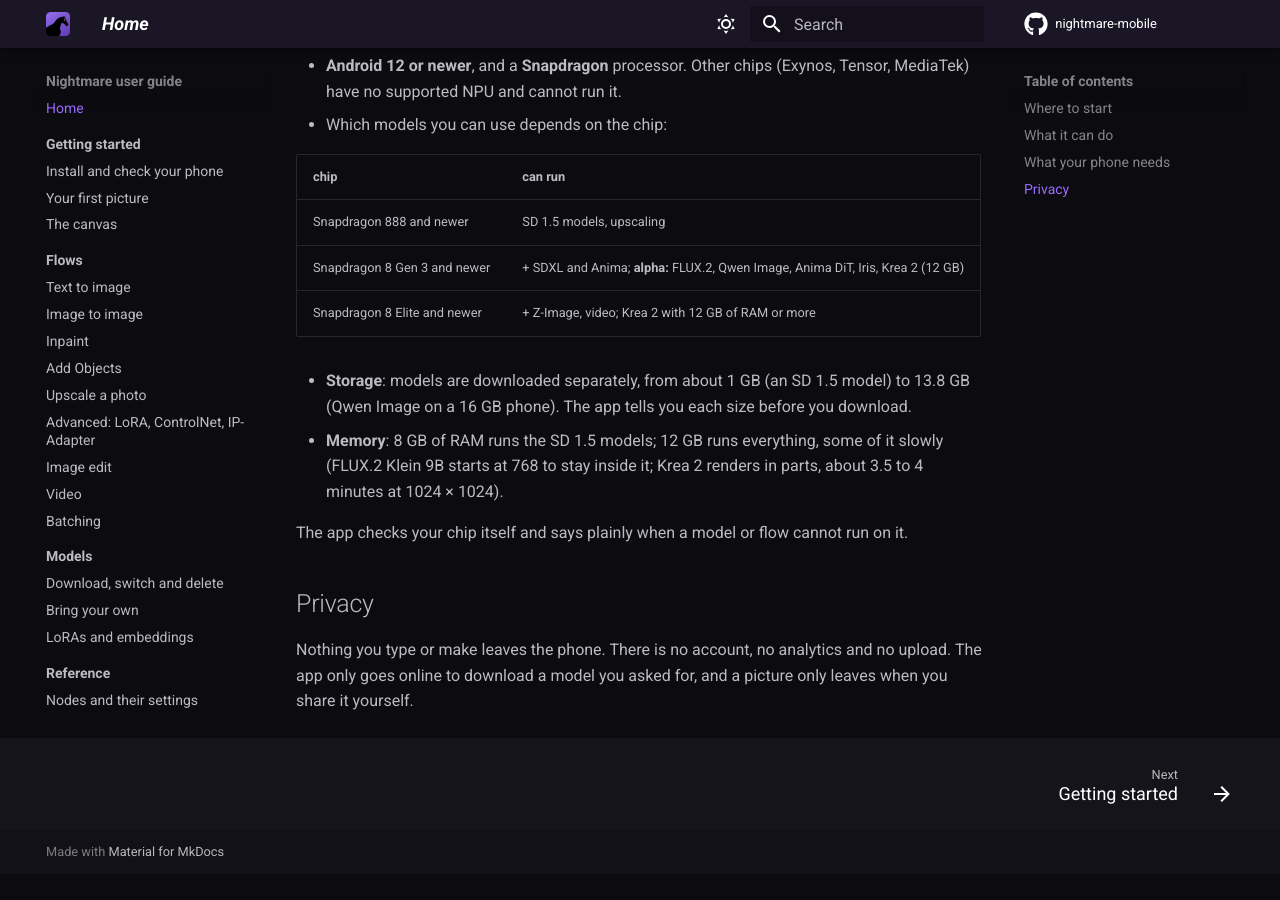
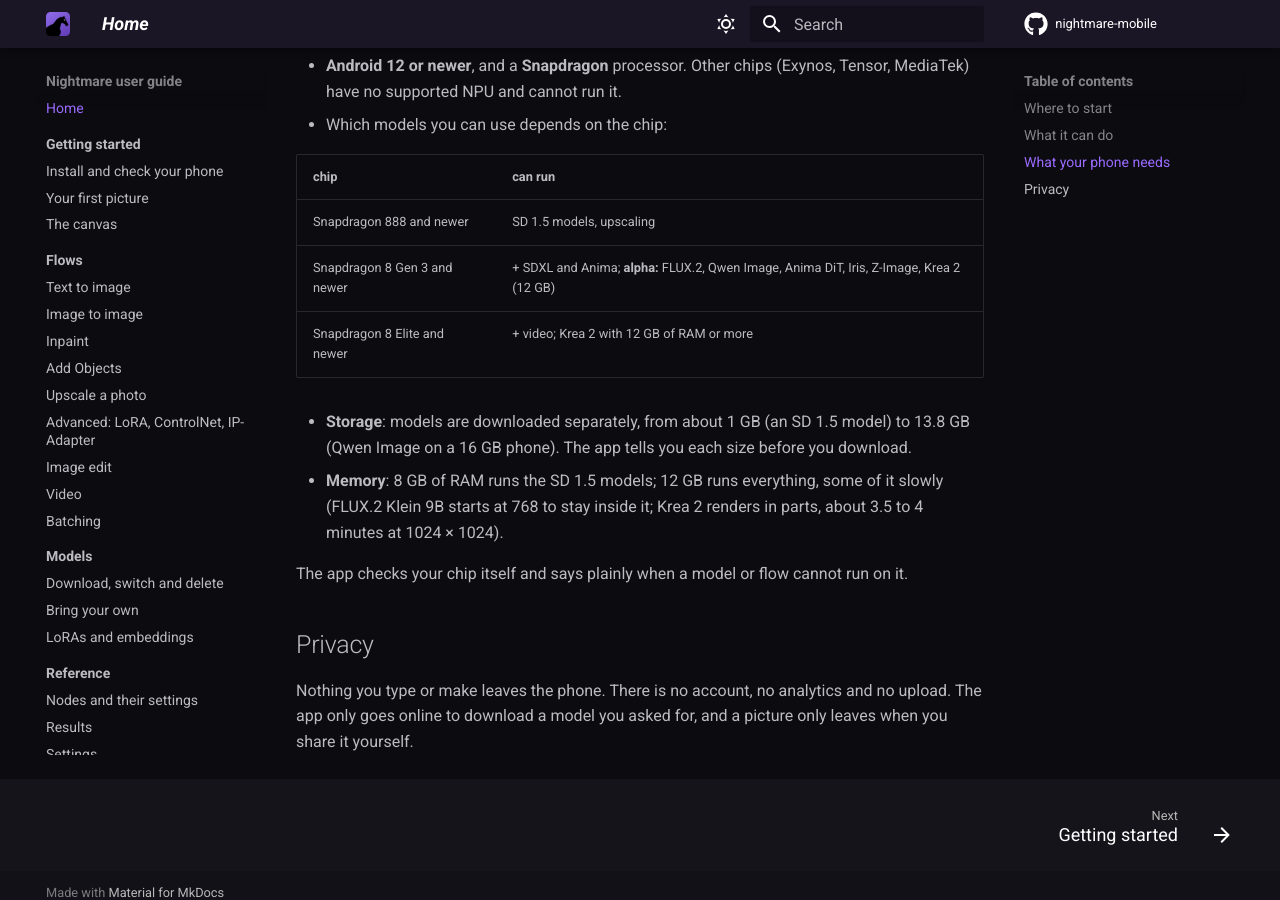
Before and after one commit to AbrahamPaulJ/nightmare-mobile, an MkDocs documentation site: the page built from guide/pages/index.md, in a window 1280 px wide and 900 px high, scrolled down 2164 px. Built offline with MkDocs 1.6.1 and Material for MkDocs 9.7.7, drawn with Linux system fonts in a browser that asks for light colours; comment, search, counter and statistics services are not loaded; before the commit the page ends 3038 px from its top, so only the background shows below that.

Commit message:
README/guide: Z-Image Turbo on 8 Gen 3
Co-Authored-By: Claude Opus 5.5 <noreply@anthropic.com>
Claude-Session: https://claude.ai/code/session_01QvkpwW2FCqAigWmKCkXSBB

```diff
--- a/guide/pages/index.md
+++ b/guide/pages/index.md
@@ -59,8 +59,8 @@ step.
 | chip | can run |
 |---|---|
 | Snapdragon 888 and newer | SD 1.5 models, upscaling |
-| Snapdragon 8 Gen 3 and newer | + SDXL and Anima; **alpha:** FLUX.2, Qwen Image, Anima DiT, Iris, Krea 2 (12 GB) |
-| Snapdragon 8 Elite and newer | + Z-Image, video; Krea 2 with 12 GB of RAM or more |
+| Snapdragon 8 Gen 3 and newer | + SDXL and Anima; **alpha:** FLUX.2, Qwen Image, Anima DiT, Iris, Z-Image, Krea 2 (12 GB) |
+| Snapdragon 8 Elite and newer | + video; Krea 2 with 12 GB of RAM or more |
 
 - **Storage**: models are downloaded separately, from about 1 GB (an SD 1.5 model) to
   13.8 GB (Qwen Image on a 16 GB phone). The app tells you each size before you download.
```
Also changed, not shown: guide/pages/models/index.md (+1 -1 lines), README.md.
